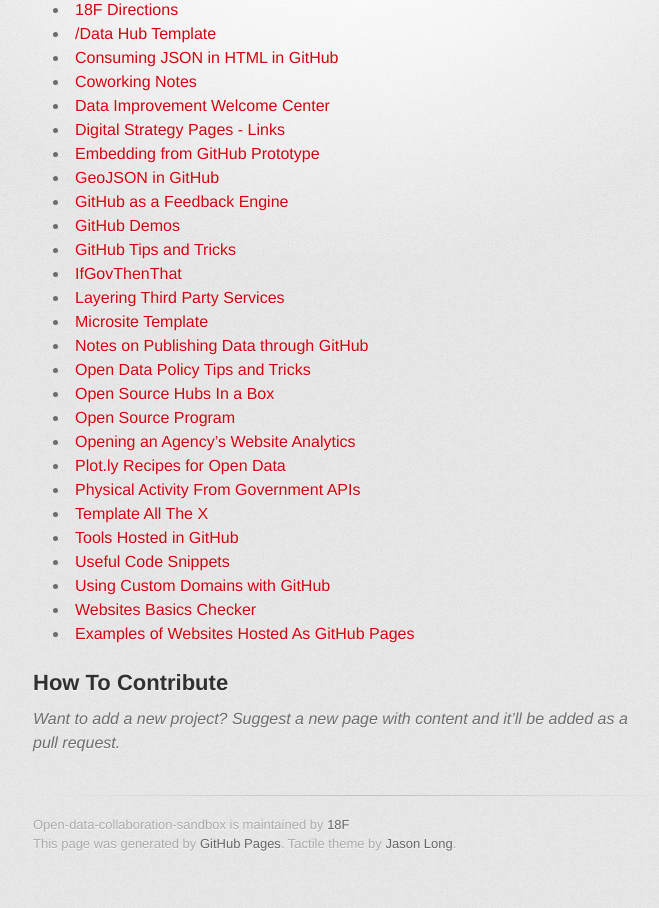
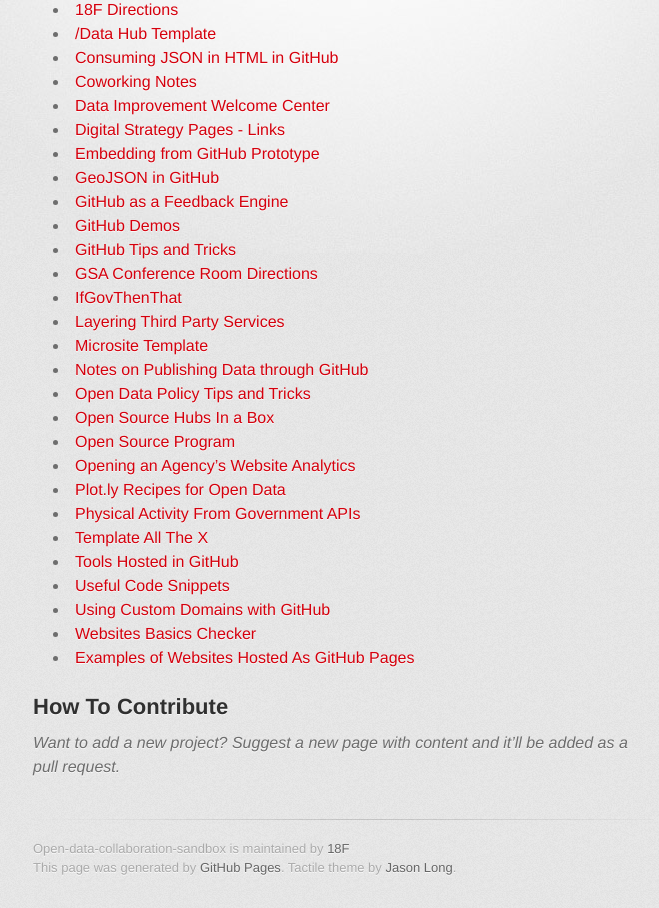
Before and after one commit to GSA/Open-Data-Collaboration-Sandbox, a Jekyll site: the page built from index.md, in a window 1280 px wide. Shown: the part 320-1228 px from the top of the page, without its empty margins (297-956 px from the left). Built offline with Jekyll 4.4.1, drawn with Linux system fonts in a browser that asks for light colours; some web fonts are replaced; before the commit the page ends 1204 px from its top, so only the background shows below that.

Commit message:
Update index.md

```diff
--- a/index.md
+++ b/index.md
@@ -20,6 +20,7 @@
 * [GitHub as a Feedback Engine](http://gsa.github.io/Open-Data-Collaboration-Sandbox/github_as_a_feedback_engine)
 * [GitHub Demos](https://github.com/18F/github-demos)
 * [GitHub Tips and Tricks](http://gsa.github.io/Open-Data-Collaboration-Sandbox/github_tips_and_tricks)
+* [GSA Conference Room Directions](http://gsa.github.io/Open-Data-Collaboration-Sandbox/gsa_confererence_center_map)
 * [IfGovThenThat](https://github.com/18f/ifgovthenthat)
 * [Layering Third Party Services](http://gsa.github.io/Open-Data-Collaboration-Sandbox/layering-third-party-services)
 * [Microsite Template](https://github.com/GSA/Template-Microsite/)
```
